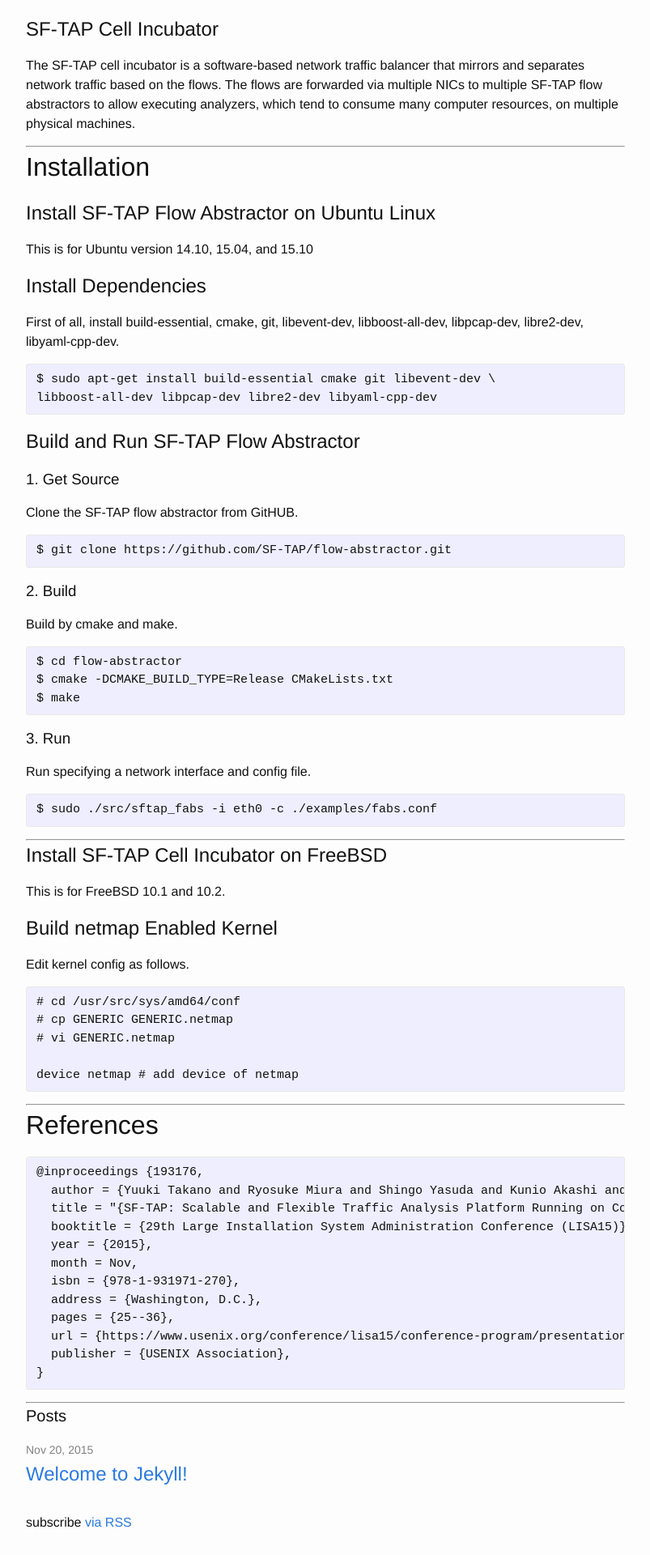
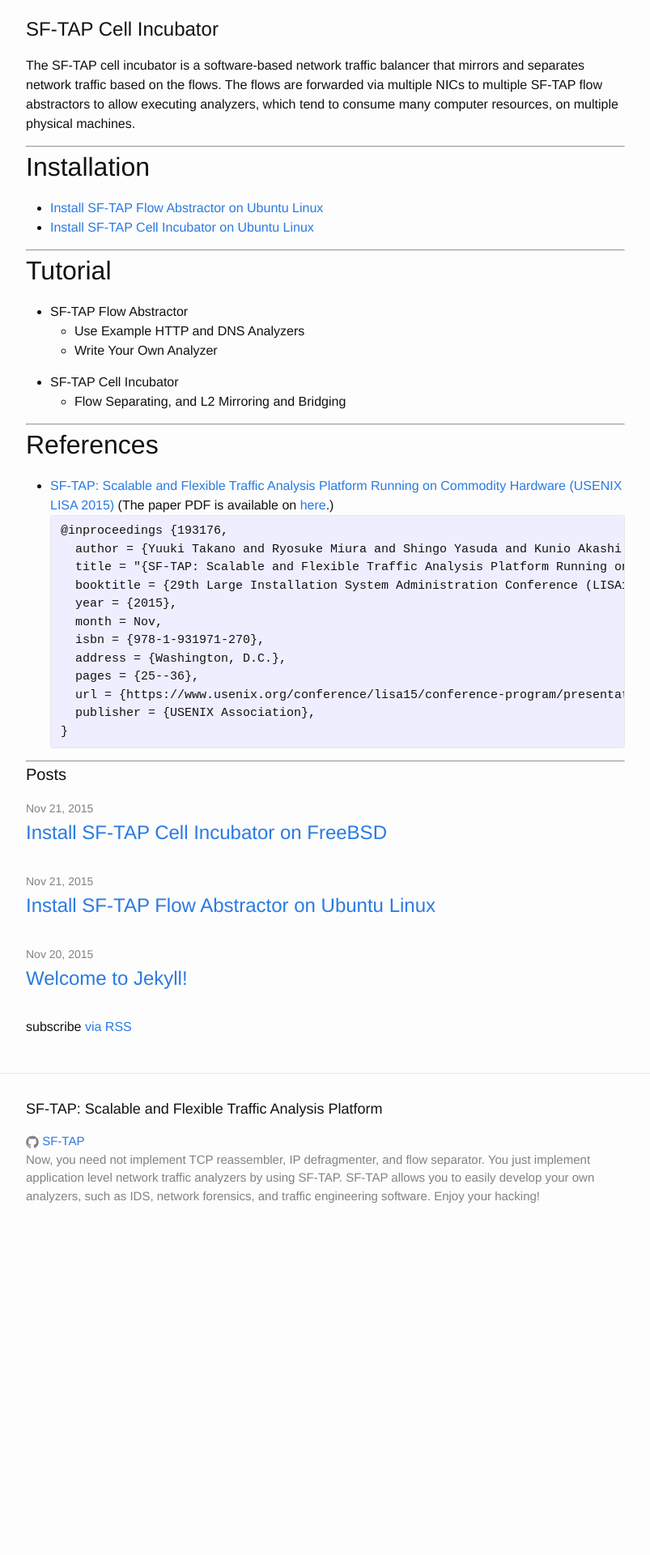
Before and after one commit to SF-TAP/SF-TAP.github.io, a Jekyll site: the page built from index.html, in a window 1280 px wide. Shown: the part 482-2402 px from the top of the page at 81% size, without its empty margins (238-1041 px from the left). Built offline with Jekyll 4.4.1, drawn with Linux system fonts in a browser that asks for light colours; after the commit the page ends 2030 px from its top, so only the background shows below that.

Commit message:
update index and installation

```diff
--- a/_config.yml
+++ b/_config.yml
@@ -14,7 +14,7 @@
   SF-TAP allows you to easily develop your own analyzers, such as IDS, network forensics, and traffic engineering software.
   Enjoy your hacking!
 baseurl: "" # the subpath of your site, e.g. /blog
-url: "http://yourdomain.com" # the base hostname & protocol for your site
+url: "http://sf-tap.github.io/" # the base hostname & protocol for your site
 #twitter_username: jekyllrb
 github_username:  "SF-TAP"
 
--- a/_sass/_layout.scss
+++ b/_sass/_layout.scss
@@ -216,6 +216,14 @@
 .post-content {
     margin-bottom: $spacing-unit;
 
+    h1 {
+        font-size: 38px;
+
+        @include media-query($on-laptop) {
+            font-size: 34px;
+        }
+    }
+
     h2 {
         font-size: 32px;
 
--- a/index.html
+++ b/index.html
@@ -23,71 +23,45 @@
 
   <h1>Installation</h1>
 
-  <h2>Install SF-TAP Flow Abstractor on Ubuntu Linux</h2>
-
-  <p>
-    This is for Ubuntu version 14.10, 15.04, and 15.10
-  </p>
-
-  <h2>Install Dependencies</h2>
-
-  <p>
-    First of all, install build-essential, cmake, git, libevent-dev, libboost-all-dev, libpcap-dev, libre2-dev, libyaml-cpp-dev.
-  </p>
-
-  <pre><code>$ sudo apt-get install build-essential cmake git libevent-dev \
-libboost-all-dev libpcap-dev libre2-dev libyaml-cpp-dev</code></pre>
-
-  <h2>Build and Run SF-TAP Flow Abstractor</h2>
-
-  <h3>1. Get Source</h3>
-
-  <p>
-    Clone the SF-TAP flow abstractor from GitHUB.
-  </p>
-  <pre><code>$ git clone https://github.com/SF-TAP/flow-abstractor.git</code></pre>
-
-  <h3>2. Build</h3>
-
-  <p>
-    Build by cmake and make.
-  </p>
-
-  <pre><code>$ cd flow-abstractor
-$ cmake -DCMAKE_BUILD_TYPE=Release CMakeLists.txt
-$ make</code></pre>
-
-  <h3>3. Run</h3>
-
-  <p>
-    Run specifying a network interface and config file.
-  </p>
-
-  <pre><code>$ sudo ./src/sftap_fabs -i eth0 -c ./examples/fabs.conf</code></pre>
+  <ul>
+    <li>
+      <a href="installation/2015/11/21/install-flow-abstractor.html">Install SF-TAP Flow Abstractor on Ubuntu Linux</a>
+    </li>
+    <li>
+      <a href="installation/2015/11/21/install-cell-incubator.html">Install SF-TAP Cell Incubator on Ubuntu Linux</a>
+    </li>
+  </ul>
 
   <hr>
 
-  <h2>Install SF-TAP Cell Incubator on FreeBSD</h2>
+  <h1>Tutorial</h1>
 
-  <p>
-    This is for FreeBSD 10.1 and 10.2.
-  </p>
+  <ul>
+    <li>SF-TAP Flow Abstractor</li>
+    <ul>
+      <li>
+        Use Example HTTP and DNS Analyzers
+      </li>
+      <li>
+        Write Your Own Analyzer
+      </li>
+    </ul>
+    <li>SF-TAP Cell Incubator</li>
+    <ul>
+      <li>
+        Flow Separating, and L2 Mirroring and Bridging
+      </li>
+    </ul>
+  </ul>
 
-  <h2>Build netmap Enabled Kernel</h2>
-
-  <p>
-    Edit kernel config as follows.
-  </p>
-
-  <pre><code># cd /usr/src/sys/amd64/conf
-# cp GENERIC GENERIC.netmap
-# vi GENERIC.netmap
-
-device netmap # add device of netmap</code></pre>
 
   <hr>
 
   <h1>References</h1>
+
+  <ul>
+    <li>
+      <a href="https://www.usenix.org/conference/lisa15/conference-program/presentation/takano">SF-TAP: Scalable and Flexible Traffic Analysis Platform Running on Commodity Hardware (USENIX LISA 2015)</a> (The paper PDF is available on <a href="/assets/lisa15-paper-takano.pdf">here</a>.)
   <pre><code>@inproceedings {193176,
   author = {Yuuki Takano and Ryosuke Miura and Shingo Yasuda and Kunio Akashi and Tomoya Inoue},
   title = "{SF-TAP: Scalable and Flexible Traffic Analysis Platform Running on Commodity Hardware}",
@@ -100,6 +74,8 @@
   url = {https://www.usenix.org/conference/lisa15/conference-program/presentation/takano},
   publisher = {USENIX Association},
 }</code></pre>
+    </li>
+  </ul>
 
   <hr>
 
```
Also changed, not shown: _posts/2015-11-21-install-cell-incubator.markdown (added, +67 -0 lines), _posts/2015-11-21-install-flow-abstractor.markdown (added, +42 -0 lines), 1 other file.
